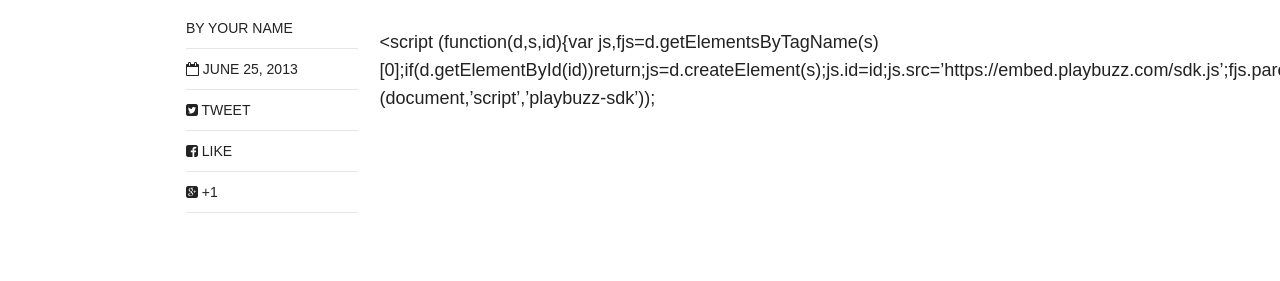
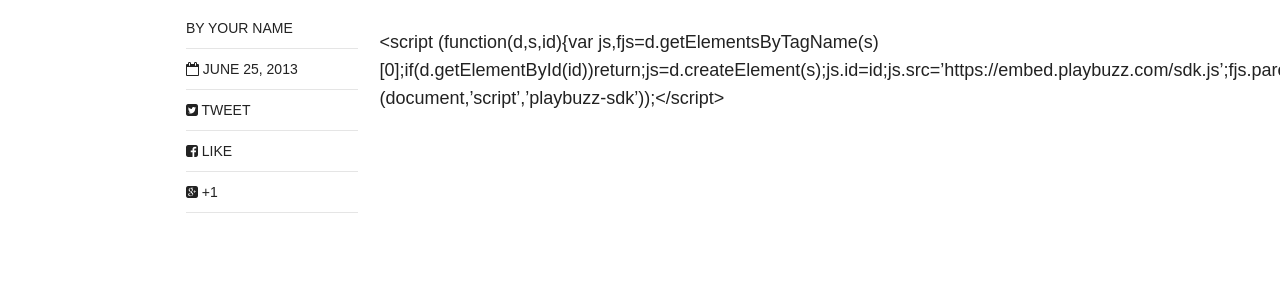
Before and after one commit to galdil/galdil.github.io, a Jekyll site: the page built from _posts/articles/2013-06-25-video-post.md, in a window 1280 px wide. Shown: the part 747-1028 px from the top of the page. Built offline with Jekyll 4.4.1, drawn with Linux system fonts in a browser that asks for light colours; nearby versions of some CDN libraries.

Commit message:
Update 2013-06-25-video-post.md

```diff
--- a/_posts/articles/2013-06-25-video-post.md
+++ b/_posts/articles/2013-06-25-video-post.md
@@ -13,5 +13,5 @@ share: true
 <div class="apester-media" data-media-id="5b4cc87a96df425d0cb00521" data-player="true"
  height="512"></div><script async src="https://static.apester.com/js/sdk/latest/apester-javascript-sdk.min.js"></script>
  <br>
-<script (function(d,s,id){var js,fjs=d.getElementsByTagName(s)[0];if(d.getElementById(id))return;js=d.createElement(s);js.id=id;js.src='https://embed.playbuzz.com/sdk.js';fjs.parentNode.insertBefore(js,fjs);}(document,'script','playbuzz-sdk'));<script>
+<script (function(d,s,id){var js,fjs=d.getElementsByTagName(s)[0];if(d.getElementById(id))return;js=d.createElement(s);js.id=id;js.src='https://embed.playbuzz.com/sdk.js';fjs.parentNode.insertBefore(js,fjs);}(document,'script','playbuzz-sdk'));</script>
 <div class="playbuzz" data-id="4cd61eb1-1656-41af-9641-59cab196d812" data-show-share="false" data-show-info="false"></div>
```
